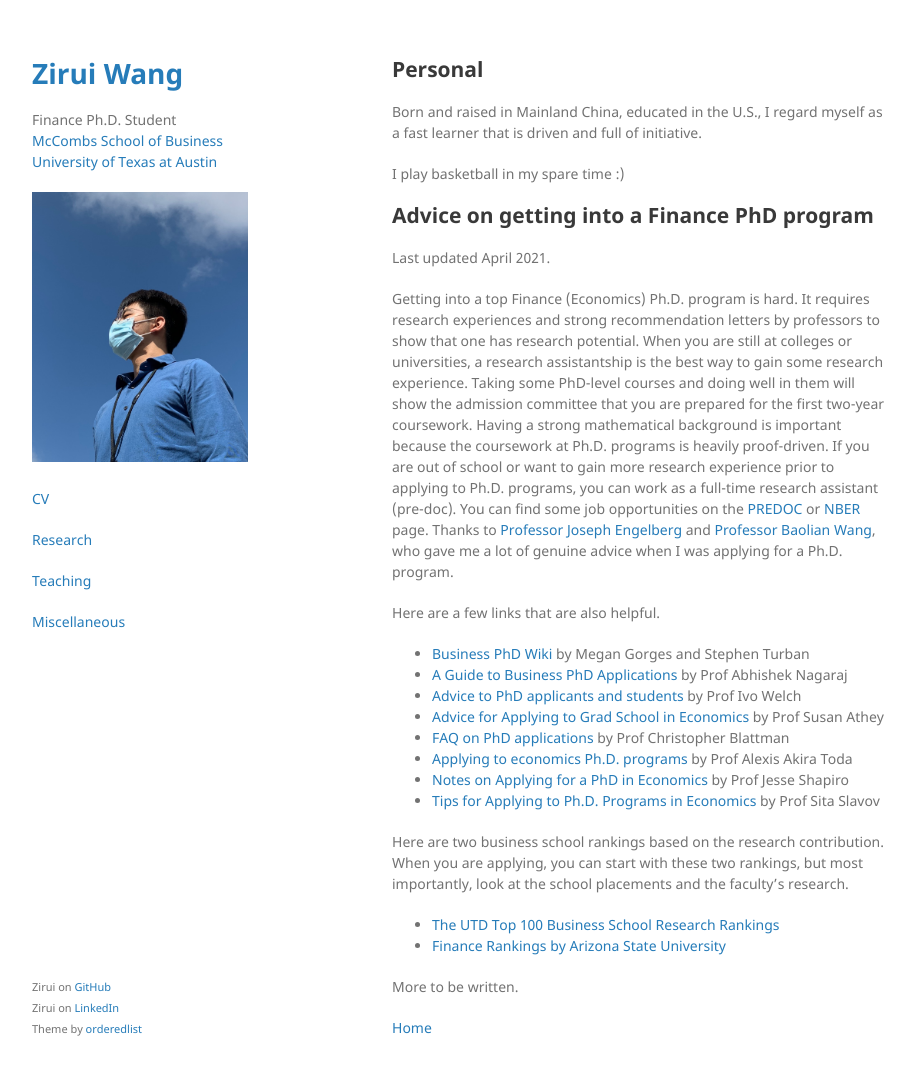
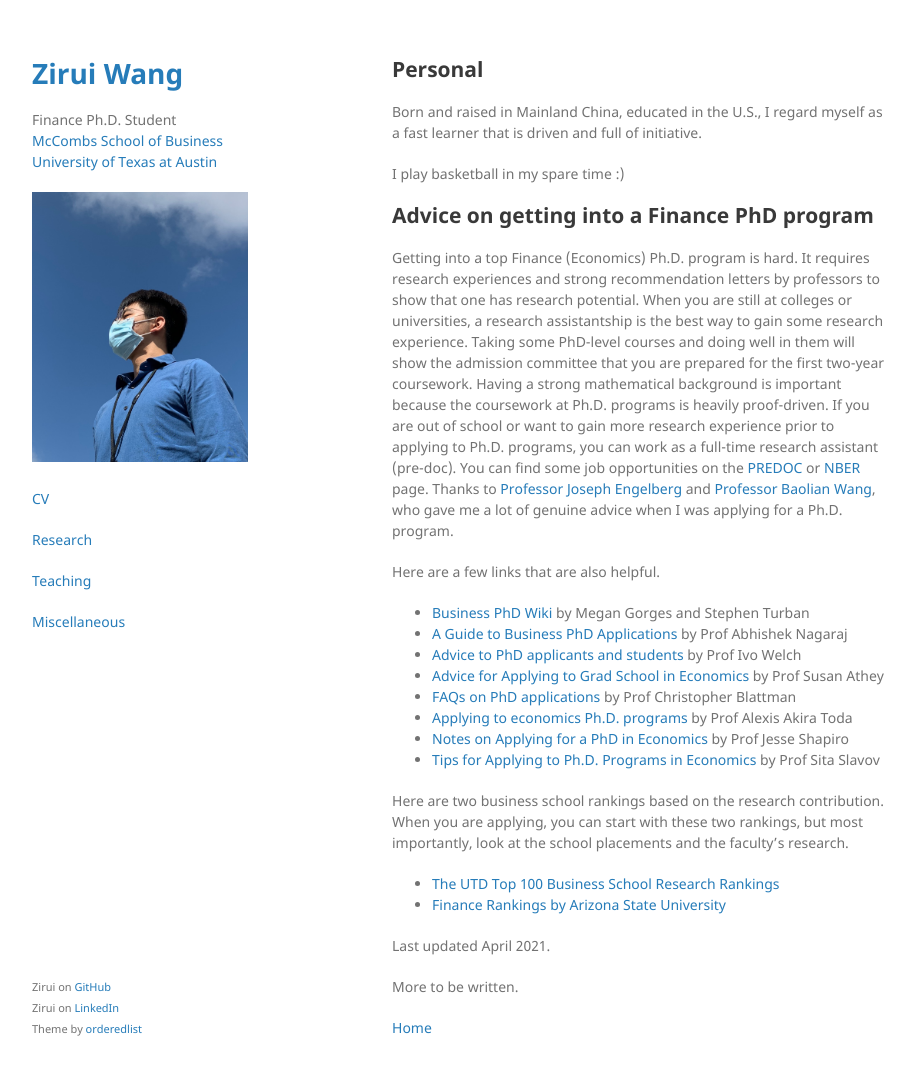
Before and after one commit to HarrisonZiruiWang/HarrisonZiruiWang.github.io, a Jekyll site: the page built from misc.md, in a window 1280 px wide and 1108 px high. Shown: the top 1075 px of the window, without its empty margins (178-1093 px from the left). Built offline with Jekyll 4.4.1, drawn with Linux system fonts in a browser that asks for light colours; our own code applies the rules of GitHub Pages for plain Markdown files.

Commit message:
Update misc.md

```diff
--- a/misc.md
+++ b/misc.md
@@ -19,7 +18,7 @@
 *   <a href="https://abhishekn.com/files/phdguide.pdf" target="_black">A Guide to Business PhD Applications</a> by Prof Abhishek Nagaraj
 *   <a href="https://www.ivo-welch.info/teaching/advicephd.html" target="_black">Advice to PhD applicants and students</a> by Prof Ivo Welch
 *   <a href="https://athey.people.stanford.edu/professional-advice" target="_black">Advice for Applying to Grad School in Economics</a> by Prof Susan Athey
-*   <a href="https://chrisblattman.com/about/contact/gradschool/" target="_black">FAQ on PhD applications</a> by Prof Christopher Blattman
+*   <a href="https://chrisblattman.com/about/contact/gradschool/" target="_black">FAQs on PhD applications</a> by Prof Christopher Blattman
 *   <a href="https://alexisakira.github.io/misc/apply-econphd" target="_black">Applying to economics Ph.D. programs</a> by Prof Alexis Akira Toda
 *   <a href="https://www.brown.edu/Research/Shapiro/pdfs/phdnotes.pdf" target="_black">Notes on Applying for a PhD in Economics</a> by Prof Jesse Shapiro
 *   <a href="http://www.sitaslavov.com/home/advice" target="_black">Tips for Applying to Ph.D. Programs in Economics</a> by Prof Sita Slavov
```
Also changed, not shown: other parts of misc.md (+2 -1 lines).
